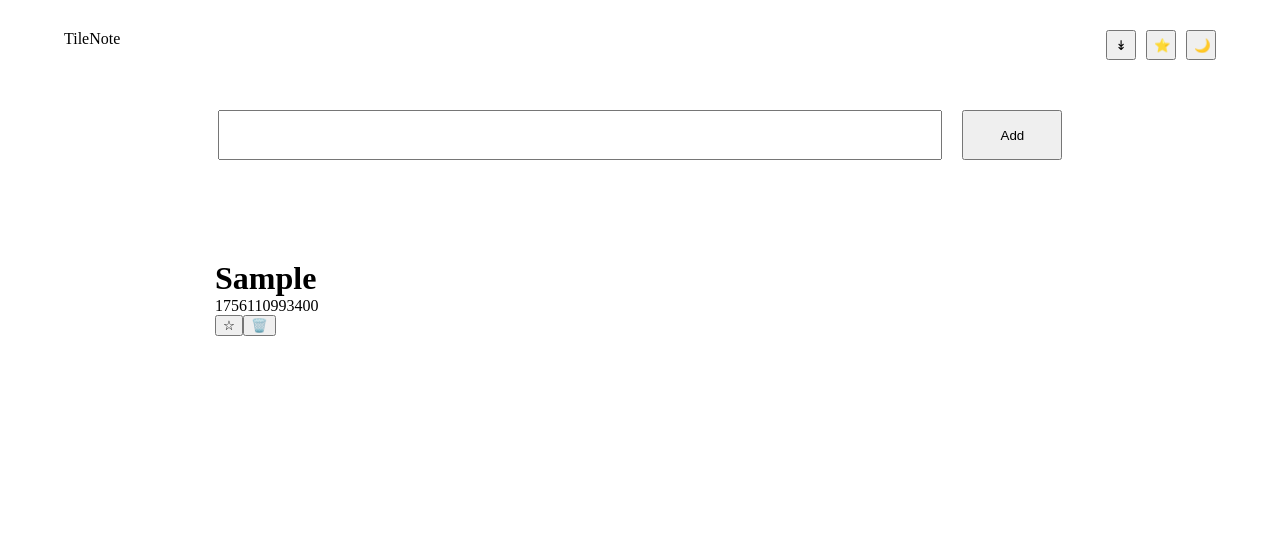
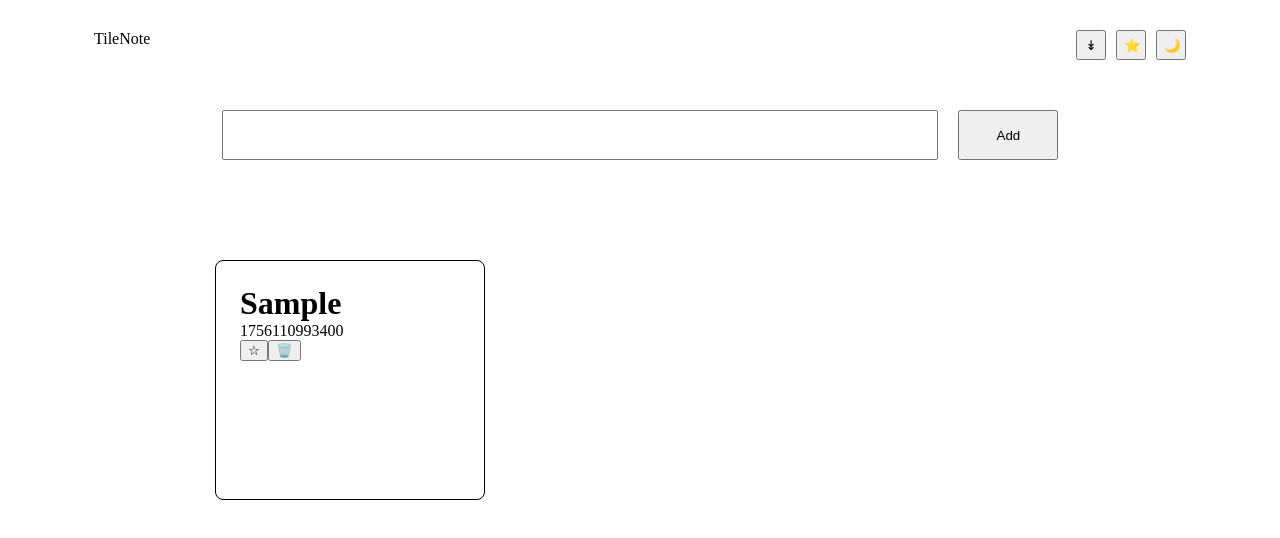
Before and after one commit to Nimus-oes/react-tile-note-app, a React (Vite) app: page / in a window 1280 px wide. Both pictures are taken after typing "Sample" into the empty fields and a click on the button "Add". Shown: the top 538 px of the page. Built offline with nearby package versions, Linux system fonts and the light colour scheme.

Commit message:
Implement note card borders

```diff
--- /dev/null
+++ b/src/components/NoteCard/NoteCard.module.css
@@ -0,0 +1,14 @@
+.container {
+  border-radius: 12px;
+  border: 1px solid #000000;
+  height: 120px;
+  padding: 16px;
+}
+
+@media screen and (min-width: 769px) {
+  .container {
+    border-radius: 8px;
+    height: 240px;
+    padding: 24px;
+  }
+}
--- a/src/components/NoteCard/NoteCard.tsx
+++ b/src/components/NoteCard/NoteCard.tsx
@@ -1,4 +1,5 @@
 import type { Note } from "../../types";
+import styles from "./NoteCard.module.css";
 
 interface NoteCardProps {
   note: Note;
@@ -16,11 +17,11 @@ export default function NoteCard({ note, onDelete, onUpdate }: NoteCardProps) {
   };
 
   return (
-    <>
+    <div className={styles.container}>
       <h1>{note.text}</h1>
       <p>{note.createdAt}</p>
       <button onClick={handleUpdate}>{note.isFavorite ? "★" : "☆"}</button>
       <button onClick={handleDelete}>🗑️</button>
-    </>
+    </div>
   );
 }
--- a/src/components/NoteCardList/NoteCardList.module.css
+++ b/src/components/NoteCardList/NoteCardList.module.css
@@ -4,10 +4,6 @@
   display: flex;
   flex-direction: column;
   gap: 15px;
-}
-
-.noteItem {
-  height: 120px;
 }
 
 @media screen and (min-width: 769px) {
@@ -17,8 +13,4 @@
     gap: 20px;
     justify-content: center;
   }
-
-  .noteItem {
-    height: 240px;
-  }
 }
--- a/src/components/NoteCardList/NoteCardList.tsx
+++ b/src/components/NoteCardList/NoteCardList.tsx
@@ -16,7 +16,7 @@ export default function NoteCardList({
   return (
     <ul className={styles.container}>
       {notes.map((note) => (
-        <li key={note.id} className={styles.noteItem}>
+        <li key={note.id}>
           <NoteCard note={note} onDelete={onDelete} onUpdate={onUpdate} />
         </li>
       ))}
--- a/src/index.css
+++ b/src/index.css
@@ -1,5 +1,6 @@
 * {
   margin: 0;
+  box-sizing: border-box;
   /* border: 1px solid black; */
 }
 
```
